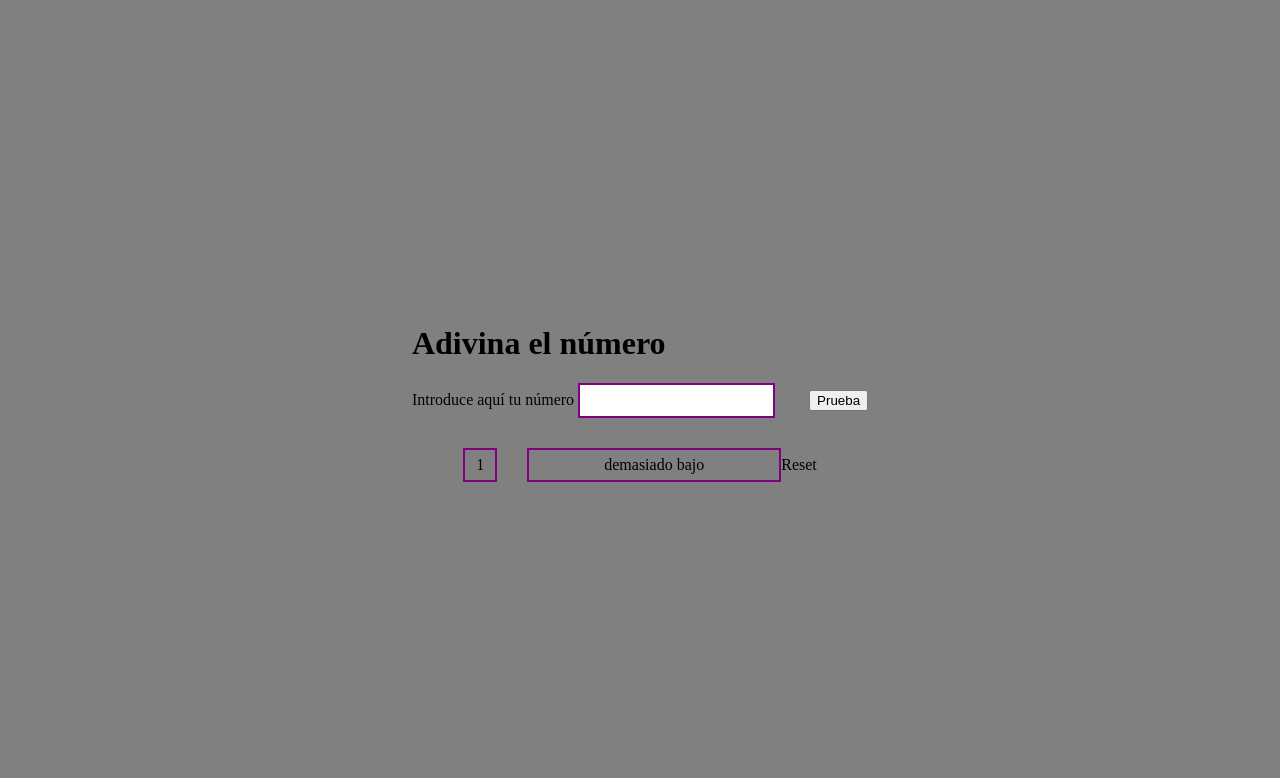
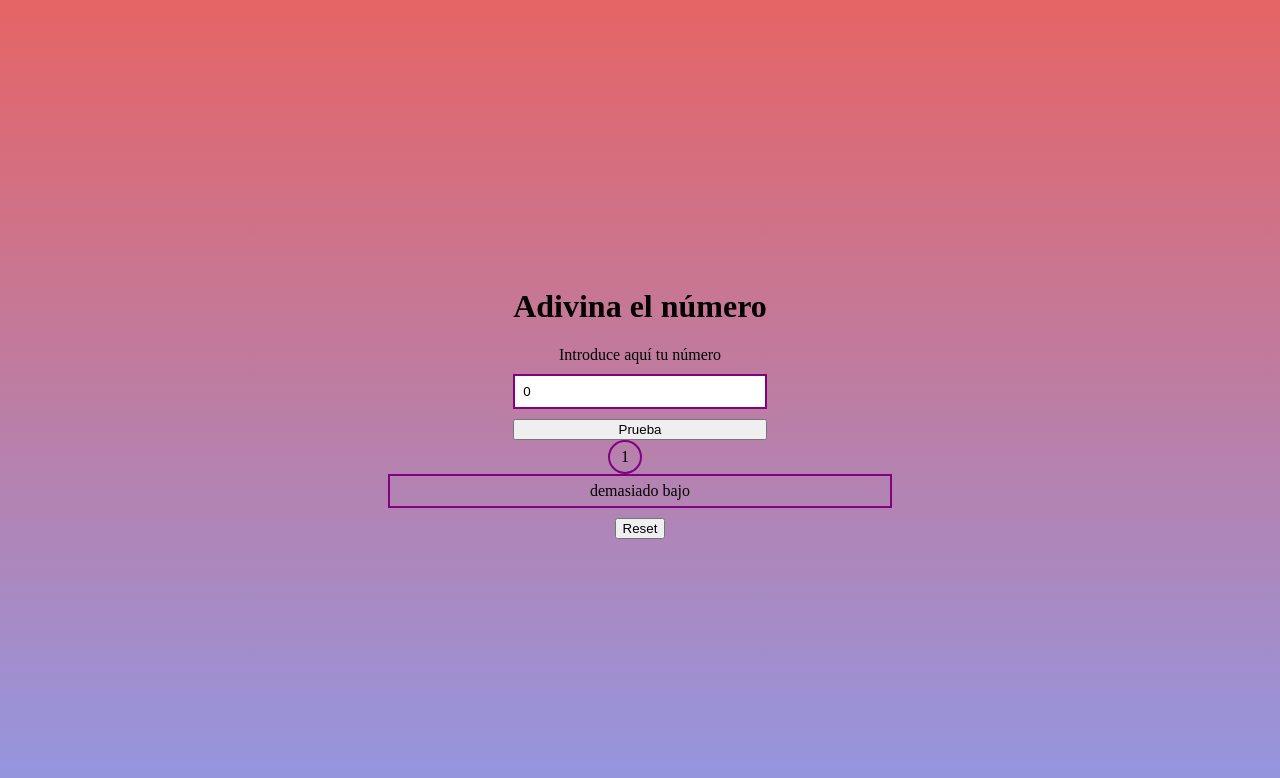
Before and after one commit to PozaTR/m2-evaluacion-intermedia-PozaTR, a plain HTML site: page index.html in a window 1280 px wide. Both pictures are taken after a click on the button "Prueba". Drawn offline with Linux system fonts and the light colour scheme.

Commit message:
change the object to use a unified config object and change numberValue using parseInt

```diff
--- a/css/style.css
+++ b/css/style.css
@@ -1,5 +1,5 @@
-body {
-    background-color: grey;
+.main__container {
+    background:linear-gradient(#e66465, #9198e5);
     display:flex;
     justify-content: center;
     align-items: center;
@@ -7,21 +7,26 @@ body {
     min-height:100vh;
 }
 
+.container {
+    display:flex;
+    flex-direction:column;
+    text-align: center;
+}
+
+.container__number {
+    display:flex;
+    flex-direction:column;
+    text-align: center;
+}
+
 .number {
-    margin-right:30px;
+    margin:10px 0;
     border: 2px solid purple;
     padding: 8px;
 }
 
-.container2 {
-    padding:30px;
-    display:flex;
-    justify-content: center;
-    align-items: center;
-}
-
 .text {
-    width: 250px;
+    width: 500px;
     height: 30px;
     border: 2px solid purple;
     display:flex;
@@ -32,9 +37,14 @@ body {
 .count {
     width: 30px;
     height: 30px;
+    border-radius: 50%;
     border: 2px solid purple;
     display:flex;
     justify-content: center;
     align-items: center;
     margin-right:30px;
 }
+
+.reset {
+    margin:10px 0;
+}
--- a/index.html
+++ b/index.html
@@ -9,19 +9,18 @@
     <link rel="stylesheet" href="css/style.css">
 </head>
 
-<body>
-    <div class="container1">
+<body class="main__container">
+    <div class="container">
         <h1 class="title">Adivina el número</h1>
-        <label for="number">Introduce aquí tu número</label>
-        <input id="number" type="number" class="number">
+        <div class="container__number">
+            <label for="number">Introduce aquí tu número</label>
+            <input id="number" type="number" class="number">
+        </div>
         <button class="button">Prueba</button>
     </div>
-    <div class="container2">
-        <div class="count"></div>
-        <div class="text">Escribe un número y dale a prueba</div>
-        <div class="reset">Reset</div>
-    </div>
-
+    <div class="count"></div>
+    <div class="text">Escribe un número y dale a prueba</div>
+    <button class="reset">Reset</button>
     <script type="text/javascript" src="js/main.js"></script>
 </body>
 
--- a/js/main.js
+++ b/js/main.js
@@ -5,52 +5,56 @@ const test = document.querySelector('.button');
 const text = document.querySelector('.text');
 const count = document.querySelector('.count');
 const reset = document.querySelector('.reset');
-let changeNumber = 0;
-
-//number = parseInt(number);
-
-const defaultElements = {
-    defaultNumber: 0,
-    defaultCount: 0,
-    defaultText: 'Escribe un número y dale a prueba',
-}
 
 function getRandomNumber(max) {
     return Math.ceil(Math.random() * max);
-  }
+}
 
-const myRandomNumber = getRandomNumber(100);
-
-const guessNumber = {
-    magicNumber: '¡HAS GANADO, CAMPEONA!',
-    highNumber:'demasiado alto',
-    lowNumber: 'demasiado bajo',
-    minNumber: 'no puedes escribir un número menor que 0',
-    maxNumber: 'no puedes escribir un número mayor que 100',
+function resetNumbers() {
+    number.value = config.default.number;
+    count.innerHTML = config.default.count;
+    text.innerHTML = config.default.text;
 }
 
 function findNumber(event) {
-    if(number.value < 0) {
-        text.innerHTML = guessNumber.minNumber;
-    }else if (number.value > 100) {
-        text.innerHTML = guessNumber.maxNumber;
-    }else if (number.value < myRandomNumber) {
-        text.innerHTML = guessNumber.lowNumber;
-    } else if (number.value > myRandomNumber) {
-        text.innerHTML = guessNumber.highNumber;
+    const numberValue = parseInt(number.value);
+
+    if(numberValue < 0) {
+        text.innerHTML = config.messages.minNumber;
+    }else if (numberValue > 100) {
+        text.innerHTML = config.messages.maxNumber;
+    }else if (numberValue < config.state.magicNumber) {
+        text.innerHTML = config.messages.lowNumber;
+    } else if (numberValue > config.state.magicNumber) {
+        text.innerHTML = config.messages.highNumber;
     } else {
-        text.innerHTML = guessNumber.magicNumber;
+        text.innerHTML = config.messages.magicNumber;
     }
-    changeNumber = changeNumber + 1;
-    count.innerHTML = changeNumber;
+    config.state.count += 1;
+    count.innerHTML = config.state.count;
 }
+
+const config = {
+    default: {
+        number: 0,
+        count: 0,
+        text: 'Escribe un número y dale a prueba',
+    },
+    messages: {
+        magicNumber: '¡HAS GANADO, CAMPEONA!',
+        highNumber:'demasiado alto',
+        lowNumber: 'demasiado bajo',
+        minNumber: 'no puedes escribir un número menor que 0',
+        maxNumber: 'no puedes escribir un número mayor que 100',
+    },
+    state: {
+        count: 0,
+        magicNumber: getRandomNumber(100)
+    }
+}
+
+resetNumbers()
 
 test.addEventListener('click', findNumber);
 
-function resetNumbers() {
-    number.value = defaultElements.defaultNumber;
-    count.innerHTML = defaultElements.defaultCount;
-    text.innerHTML = defaultElements.defaultText;
-}
-
 reset.addEventListener('click', resetNumbers);
```
